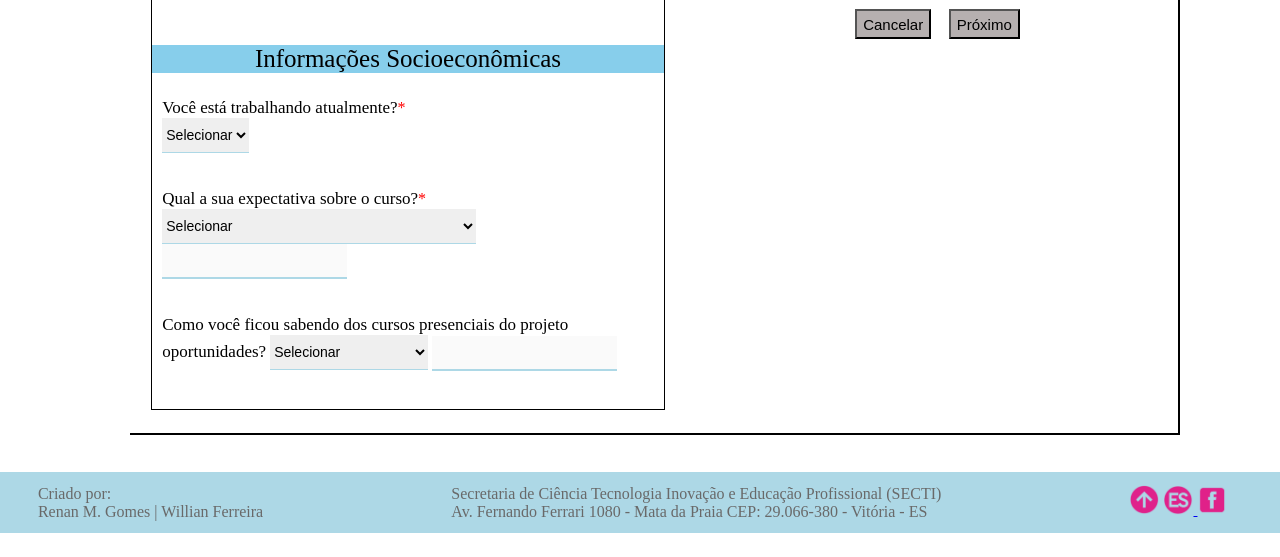
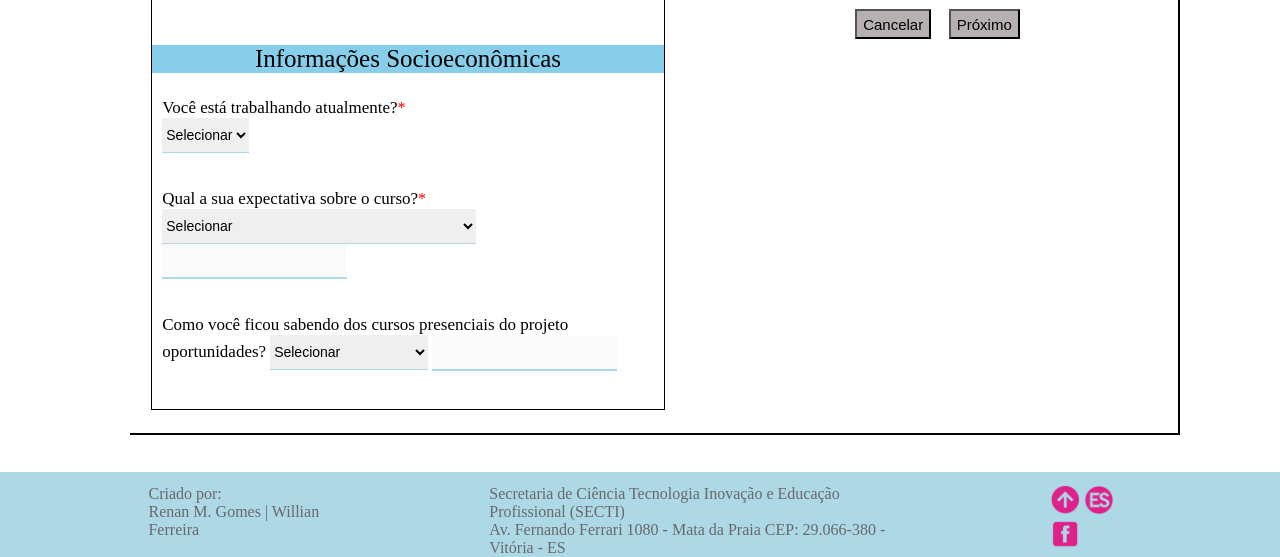
Before and after one commit to r3nuser/oportunidades, a PHP site: page /oportunidades/index.php in a window 1280 px wide. Shown: the part 1142-1699 px from the top of the page. Before the commit the page ends 1675 px from the top, so only its background shows below. Run offline with PHP 8.4, Linux system fonts and the light colour scheme; data comes from the database, SQL or seed files in the repository.

Commit message:
ajuste de resolução

```diff
--- a/CSS/style.css
+++ b/CSS/style.css
@@ -2,7 +2,9 @@ footer{
     background-color: rgb(173,216,230);
 	display: flex;
 	margin-top: 3%;
-	padding: 1%;
+	padding-top: 1%;
+	padding-left: 10%;
+	padding-right: 10%;
 	color: #696969;
 }
 .footerDivLeft{
--- a/index.php
+++ b/index.php
@@ -244,7 +244,7 @@
 				</div>
 				<div class='footerDivRight'>
 				<a href=\"#top\"><img title='Votar ao topo da página' class='top' src='icones/backtop.png'></a>
-				<a href=\"http://oportunidades.es.gov.br/presencial/\"><img title='Página Inicial' class='top' src='icones/logo.png'> </a>
+				<a href=\"http://oportunidades.es.gov.br/presencial/\"><img title='Página Inicial' class='top' src='icones/logo.png'></a>
 				<a href=\"https://web.facebook.com/oportunidadesgovernoes/\"><img title='Facebook' class='top' src='icones/facebook-pink.png'> </a>
 				</div>
 			</footer>
```
